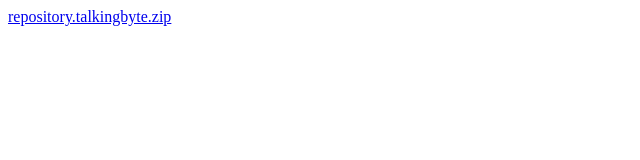
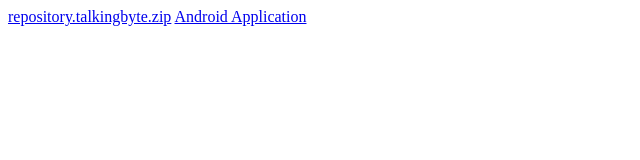
Before and after one commit to talkingbyte/talkingbyte.github.io, a plain HTML site: page index.html in a window 1280 px wide. Shown: the whole page, without its empty margins (0-640 px from the left). Drawn offline with Linux system fonts and the light colour scheme.

Commit message:
Update index.html

```diff
--- a/index.html
+++ b/index.html
@@ -1 +1,2 @@
 <a href="repository.talkingbyte.zip">repository.talkingbyte.zip</a>
+<a href="hometheater.apk">Android Application</a>
```
